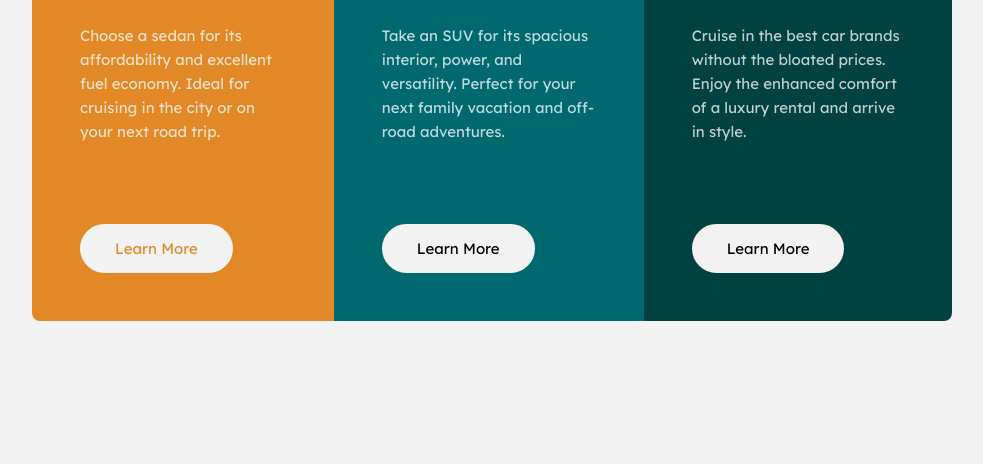
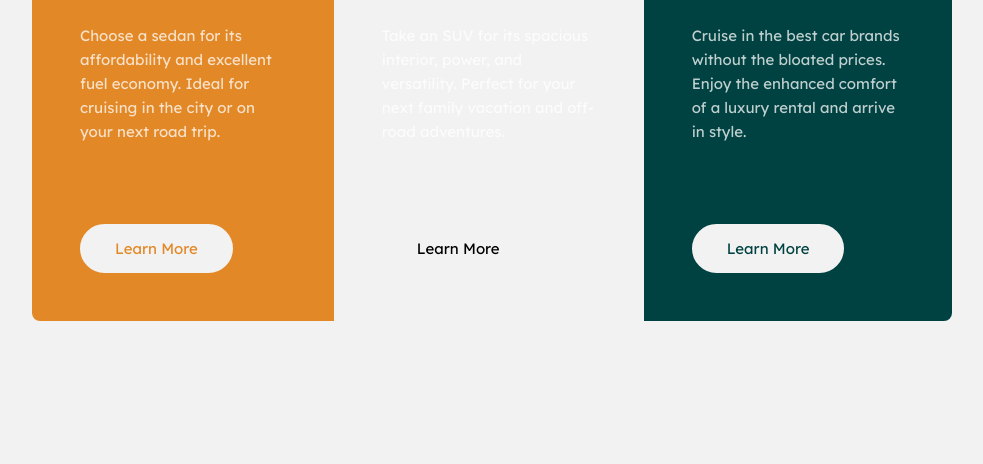
Before and after one commit to diegopereira0/3-column-preview-card-component, a plain HTML site: page index.html in a window 1280 px wide. Shown: the part 336-800 px from the top of the page, without its empty margins (148-1131 px from the left). Drawn offline with Linux system fonts and the light colour scheme.

Commit message:
ajuste de cor nas divs

```diff
--- a/style.css
+++ b/style.css
@@ -75,10 +75,12 @@ main div:nth-child(1) {
 }
 
 main div:nth-child(2) {
+  color:hsl(184, 100%, 22%)
   background-color: hsl(184, 100%, 22%);
 }
 
 main div:nth-child(3) {
+  color: hsl(179, 100%, 13%);
   background-color: hsl(179, 100%, 13%);
   border-radius: 0 8px 8px 0;
 }
```
Also changed, not shown: 1 other file.
